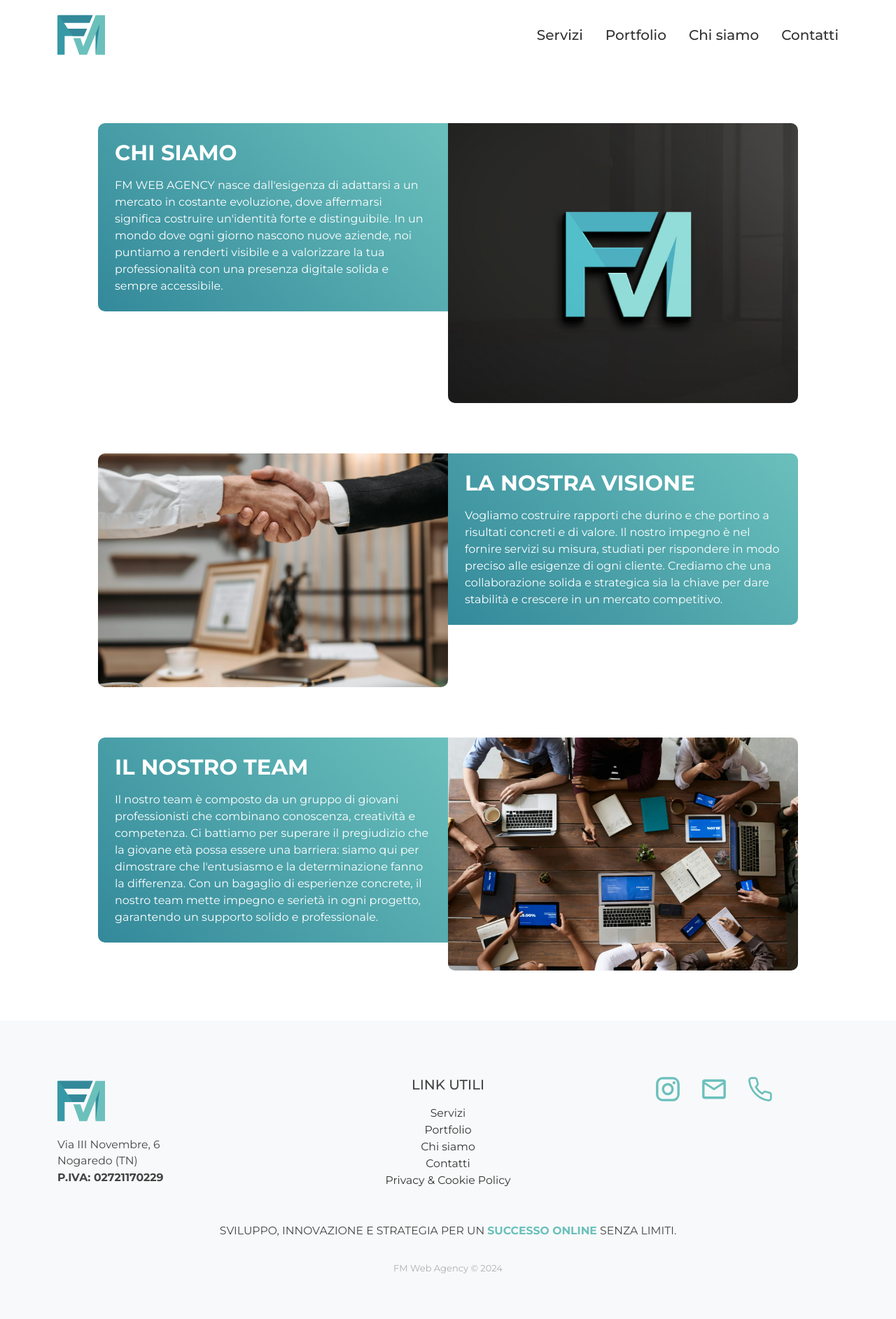
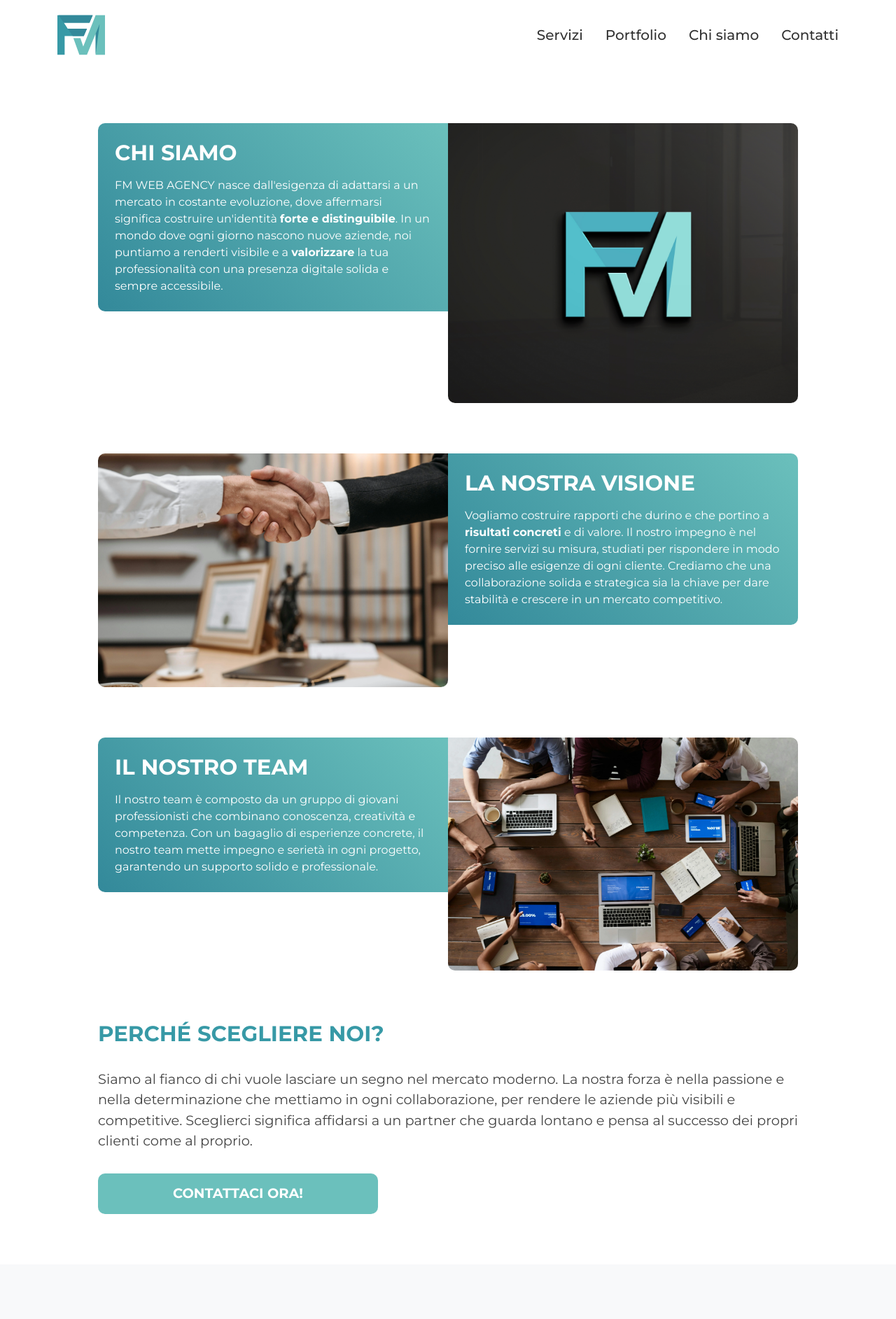
Before and after one commit to fmerighiwebdev/FM-WebAgency, a Next.js app: page /chi-siamo in a window 1280 px wide. Shown: the top 1885 px of the page at 70% size. Built offline with nearby package versions, Linux system fonts and the light colour scheme.

Commit message:
Aggiunte alla pagina Chi Siamo

```diff
--- a/app/chi-siamo/about.module.css
+++ b/app/chi-siamo/about.module.css
@@ -53,16 +53,80 @@
     border-radius: 0 10px 10px 10px
 }
 
-.about-card-container:nth-child(2) .card-text {
-    order: 1;
-}
-
 .about-card-container:nth-child(2) .card-image img {
     border-radius: 10px 0 10px 10px;
 }
 
 .about-card-container:nth-child(2) .card-text {
     border-radius: 0 10px 10px 0;
+}
+
+.about-us-cta {
+    display: flex;
+    flex-direction: column;
+    gap: 2rem;
+}
+
+.about-us-cta h2 {
+    font-size: clamp(1.5rem, 1.314rem + 0.762vw, 2rem);
+    text-transform: uppercase;
+    font-weight: var(--fw-700);
+    margin: 0;
+}
+
+.about-us-cta p {
+    font-size: clamp(1rem, 0.907rem + 0.381vw, 1.25rem);
+    margin: 0;
+}
+
+.about-us-cta a {
+    font-size: clamp(1rem, 0.907rem + 0.381vw, 1.25rem);
+    text-align: center;
+    width: min(400px, 100%);
+    background-color: var(--primary-color);
+    padding: clamp(0.5rem, 0.314rem + 0.762vw, 1rem) 2rem;
+    border-radius: 10px;
+    color: white;
+    text-decoration: none;
+    text-transform: uppercase;
+    font-weight: var(--fw-700);
+    transition: all .3s;
+}
+
+.about-us-cta a:hover {
+    background-color: var(--secondary-color);
+}
+
+@keyframes fadeInFromRight {
+    from {
+        opacity: 0;
+        transform: translateX(50px);
+    }
+
+    to {
+        opacity: 1;
+        transform: translateX(0);
+    }
+}
+
+@keyframes fadeInFromLeft {
+    from {
+        opacity: 0;
+        transform: translateX(-50px);
+    }
+
+    to {
+        opacity: 1;
+        transform: translateX(0);
+    }
+}
+
+.about-card-container div:nth-child(1) {
+    animation: fadeInFromLeft 1s;
+}
+
+.about-card-container div:nth-child(2) {
+    animation: fadeInFromRight 1s;
 }
 
 @media (max-width: 992px) {
--- a/app/chi-siamo/page.js
+++ b/app/chi-siamo/page.js
@@ -4,6 +4,7 @@ import styles from "./about.module.css";
 import aboutUs1 from "../../assets/about-us-1.webp";
 import aboutUs2 from "../../assets/about-us-2.webp";
 import aboutUs3 from "../../assets/about-us-3.webp";
+import Link from "next/link";
 
 export default function AboutPage() {
   return (
@@ -14,12 +15,13 @@ export default function AboutPage() {
             <div className={styles["card-text"]}>
               <h2>Chi siamo</h2>
               <p>
-                  FM WEB AGENCY nasce dall&apos;esigenza di adattarsi a un
-                  mercato in costante evoluzione, dove affermarsi significa
-                  costruire un&apos;identità forte e distinguibile. In un mondo
-                  dove ogni giorno nascono nuove aziende, noi puntiamo a
-                  renderti visibile e a valorizzare la tua professionalità con
-                  una presenza digitale solida e sempre accessibile.
+                FM WEB AGENCY nasce dall&apos;esigenza di adattarsi a un mercato
+                in costante evoluzione, dove affermarsi significa costruire
+                un&apos;identità <strong>forte e distinguibile</strong>. In un
+                mondo dove ogni giorno nascono nuove aziende, noi puntiamo a
+                renderti visibile e a <strong>valorizzare</strong> la tua
+                professionalità con una presenza digitale solida e sempre
+                accessibile.
               </p>
             </div>
             <div className={styles["card-image"]}>
@@ -27,39 +29,48 @@ export default function AboutPage() {
             </div>
           </div>
           <div className={styles["about-card-container"]}>
+            <div className={styles["card-image"]}>
+              <Image src={aboutUs3} alt="Chi siamo" />
+            </div>
             <div className={styles["card-text"]}>
               <h2>La Nostra Visione</h2>
               <p>
-                  Vogliamo costruire rapporti che durino e che portino a
-                  risultati concreti e di valore. Il nostro impegno è nel
-                  fornire servizi su misura, studiati per rispondere in modo
-                  preciso alle esigenze di ogni cliente. Crediamo che una
+                Vogliamo costruire rapporti che durino e che portino a{" "}
+                <strong>risultati concreti</strong> e di valore. Il nostro
+                impegno è nel fornire servizi su misura, studiati per rispondere
+                in modo preciso alle esigenze di ogni cliente. Crediamo che una
                 collaborazione solida e strategica sia la chiave per dare
                 stabilità e crescere in un mercato competitivo.
               </p>
-              </div>
-              <div className={styles["card-image"]}>
-                <Image src={aboutUs3} alt="Chi siamo" />
             </div>
           </div>
           <div className={styles["about-card-container"]}>
             <div className={styles["card-text"]}>
               <h2>Il Nostro Team</h2>
               <p>
-                  Il nostro team è composto da un gruppo di giovani
-                  professionisti che combinano conoscenza, creatività e
-                  competenza. Ci battiamo per superare il pregiudizio che la
-                  giovane età possa essere una barriera: siamo qui per
-                  dimostrare che l&apos;entusiasmo e la determinazione fanno la
-                  differenza. Con un bagaglio di esperienze concrete, il nostro
-                  team mette impegno e serietà in ogni progetto, garantendo un
-                  supporto solido e professionale.
+                Il nostro team è composto da un gruppo di giovani professionisti
+                che combinano conoscenza, creatività e competenza. Con un
+                bagaglio di esperienze concrete, il nostro team mette impegno e
+                serietà in ogni progetto, garantendo un supporto solido e
+                professionale.
               </p>
             </div>
             <div className={styles["card-image"]}>
               <Image src={aboutUs2} alt="Chi siamo" />
             </div>
           </div>
+          <div className={styles["about-us-cta"]}>
+            <h2>Perché scegliere noi?</h2>
+            <p>
+              Siamo al fianco di chi vuole lasciare un segno nel mercato
+              moderno. La nostra forza è nella passione e nella determinazione
+              che mettiamo in ogni collaborazione, per rendere le aziende più
+              visibili e competitive. Sceglierci significa affidarsi a un
+              partner che guarda lontano e pensa al successo dei propri clienti
+              come al proprio.
+            </p>
+            <Link href="/contatti">Contattaci ora!</Link>
+          </div>
         </section>
       </div>
     </main>
--- a/app/privacy-cookie-policy/page.js
+++ b/app/privacy-cookie-policy/page.js
@@ -177,7 +177,7 @@ export default function PrivacyCookiePolicyPage() {
           <h2>Contatti</h2>
           <p>
             Per domande o richieste relative alla presente Privacy e Cookie
-            Policy, è possibile contattarci FM WEB AGENCY tramite email
+            Policy, è possibile contattarci tramite email
             compilando il form presente a questa{" "}
             <Link href="/contatti">pagina</Link> o scrivendo
             all&apos;indirizzo Via III Novembre, 6, Nogaredo (TN), 38060.
```
Lines whose indentation alone changed are shown as unchanged.
